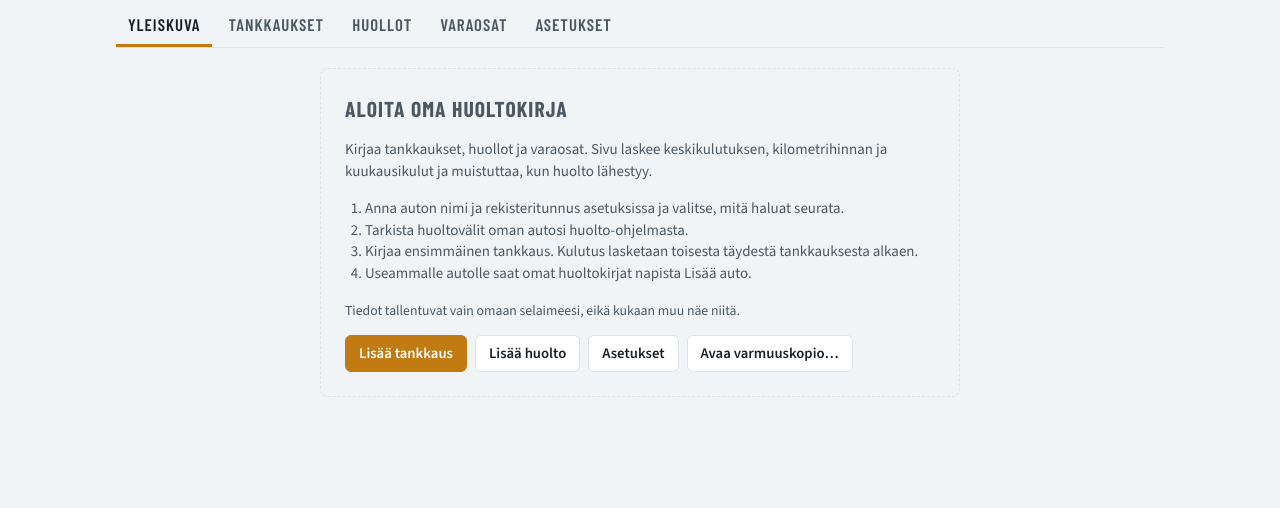
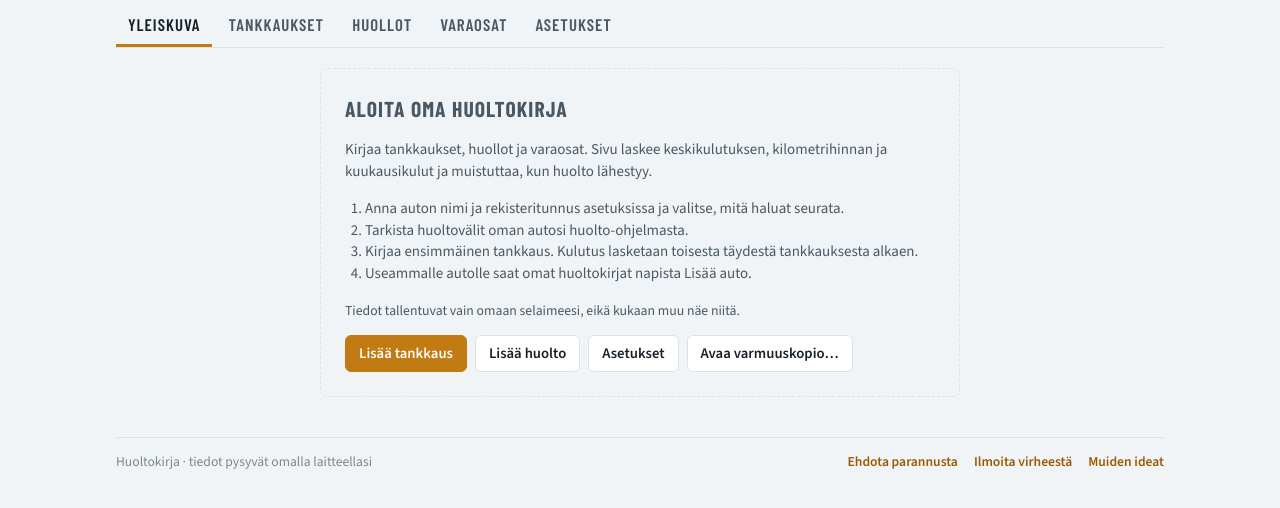
Before and after one commit to Jeppe1984/Huoltokirja, a plain HTML site: page index.html in a window 1280 px wide. Shown: the part 210-718 px from the top of the page. Drawn offline with nearby package versions, Linux system fonts and the light colour scheme.

Commit message:
Monta autoa, ominaisuuksien valinta, huoltamot ja palautelomakkeet
- Usean auton tuki samassa tietokannassa (versio 2, vanha muoto avautuu)
- Tankkausten ja varaosien seurannan voi kytkeä pois autokohtaisesti
- Huoltamot nimineen ja yhteystietoineen
- Linkit kehitysideoihin ja virheilmoituksiin, issue-lomakkeet suomeksi
- README: oikea Pages-osoite ja palauteosio

Co-Authored-By: Claude Opus 5.5 <noreply@anthropic.com>
Claude-Session: https://claude.ai/code/session_01MJSyykshTkiGHX6z1GqwFo

```diff
--- a/index.html
+++ b/index.html
@@ -133,6 +133,7 @@ textarea{min-height:70px;resize:vertical}
 .carbar{display:flex;gap:8px;flex-wrap:wrap;margin-top:10px}.carbar select{width:auto;min-width:180px;font-weight:600}
 .field label.toggle{text-transform:none;letter-spacing:0;font-size:.95rem;color:var(--ink);font-weight:400;margin-bottom:6px}.field label.toggle b{font-weight:700}.toggle{display:flex;gap:10px;align-items:flex-start;padding:10px 12px;border:1px solid var(--line);border-radius:8px;cursor:pointer}.toggle input{width:auto;margin-top:3px;accent-color:var(--accent-fill)}.toggle small{display:block;color:var(--ink2);font-weight:400}
 .shop-row{display:grid;grid-template-columns:minmax(0,1fr) minmax(0,1.3fr) auto;gap:8px;align-items:center;margin-bottom:8px}.shop-row .cnt{grid-column:1/-1;font-size:.8rem;color:var(--muted);margin-top:-4px}
+.foot{margin-top:40px;padding-top:14px;border-top:1px solid var(--line);display:flex;flex-wrap:wrap;gap:8px 20px;justify-content:space-between;font-size:.85rem;color:var(--muted)}.foot-links{display:flex;flex-wrap:wrap;gap:6px 16px}.foot a{color:var(--accent);font-weight:600;text-decoration:none}.foot a:hover{text-decoration:underline}
 .dbs-ok{color:var(--ok)}.dbs-warn{color:var(--warn)}
 .toast{position:fixed;left:50%;bottom:calc(20px + env(safe-area-inset-bottom,0px));transform:translateX(-50%);background:var(--ink);color:var(--surface);padding:9px 16px;border-radius:6px;font-weight:600;z-index:30}
 .set-row{display:grid;grid-template-columns:minmax(0,1fr) 90px 80px auto;gap:8px;align-items:center;margin-bottom:8px}
@@ -163,6 +164,10 @@ textarea{min-height:70px;resize:vertical}
   </nav>
 
   <main id="view"><div class="empty">Ladataan huoltokirjaa…</div></main>
+  <footer class="foot">
+    <span>Huoltokirja · tiedot pysyvät omalla laitteellasi</span>
+    <span class="foot-links"><a href="https://github.com/Jeppe1984/Huoltokirja/issues/new?template=kehitysidea.yml" target="_blank" rel="noopener">Ehdota parannusta</a><a href="https://github.com/Jeppe1984/Huoltokirja/issues/new?template=virhe.yml" target="_blank" rel="noopener">Ilmoita virheestä</a><a href="https://github.com/Jeppe1984/Huoltokirja/issues" target="_blank" rel="noopener">Muiden ideat</a></span>
+  </footer>
 </div>
 
 <div id="overlay" class="overlay" hidden></div>
```
Also changed, not shown: 4 other files.
